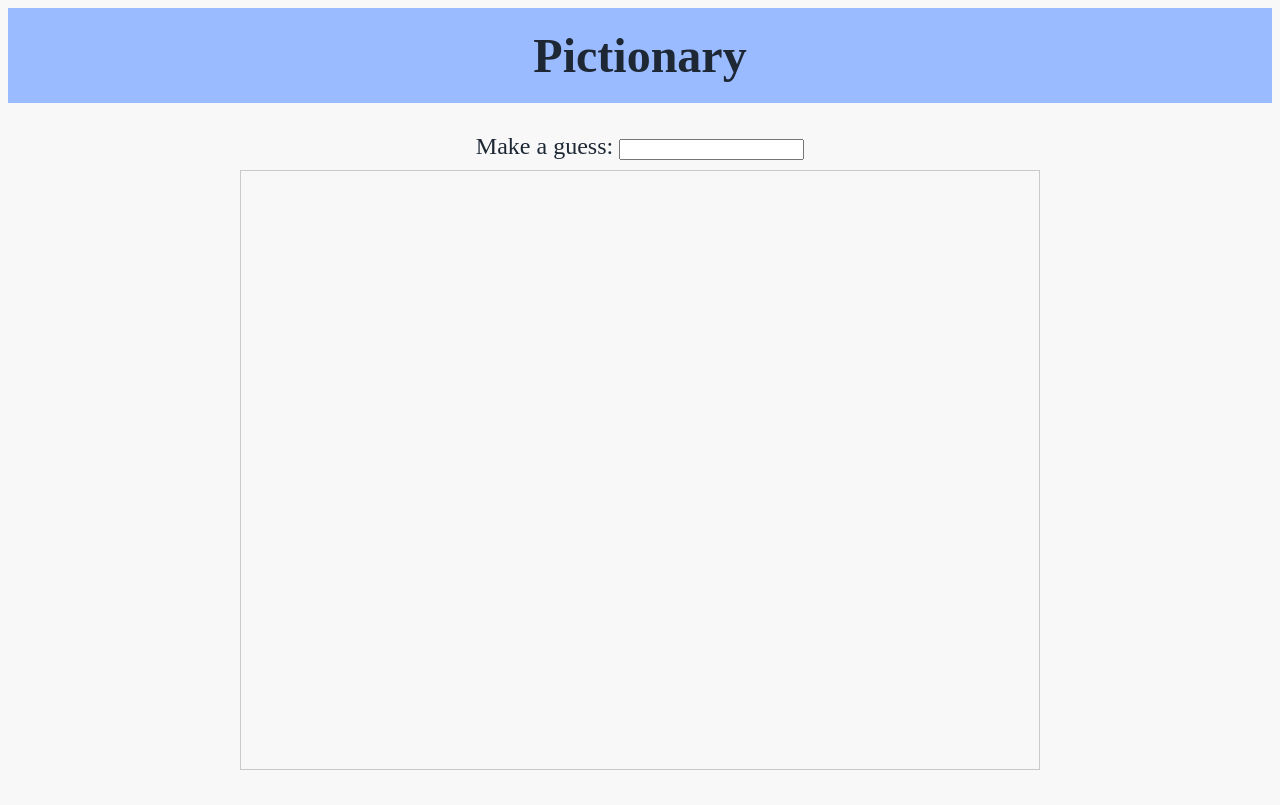
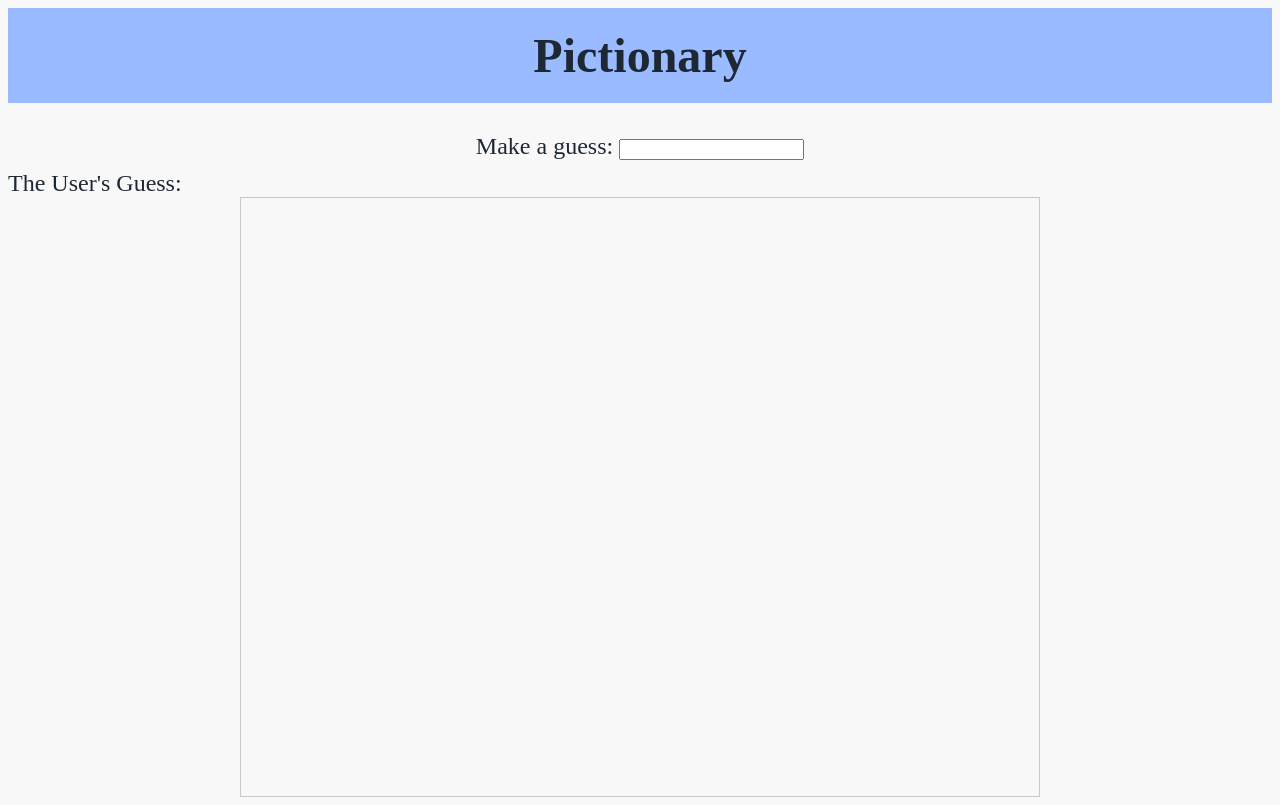
Before and after one commit to chieakiba/pictionary-example, a website: page public/index.html in a window 1280 px wide. Drawn offline with nearby package versions, Linux system fonts and the light colour scheme; no server answers.

Commit message:
Added div so that the other user's guess can be added there

```diff
--- a/public/index.html
+++ b/public/index.html
@@ -16,6 +16,7 @@
                 <input type="text">
             </div>
         </div>
+        <div id="userGuess">The User's Guess: </div>
         <canvas id="canvas"></canvas>
     </div>
 
```
